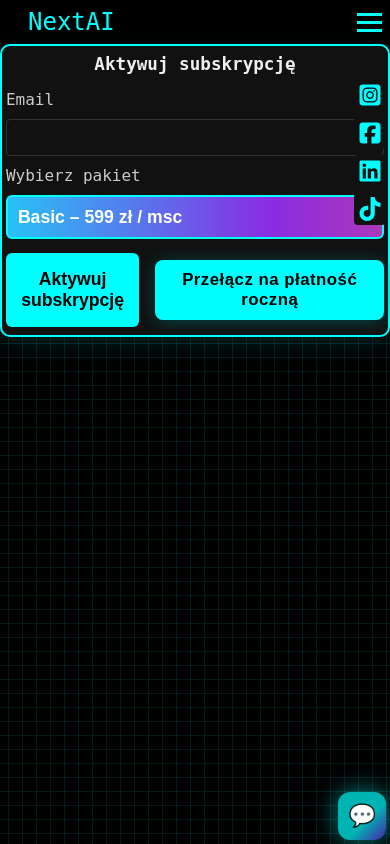
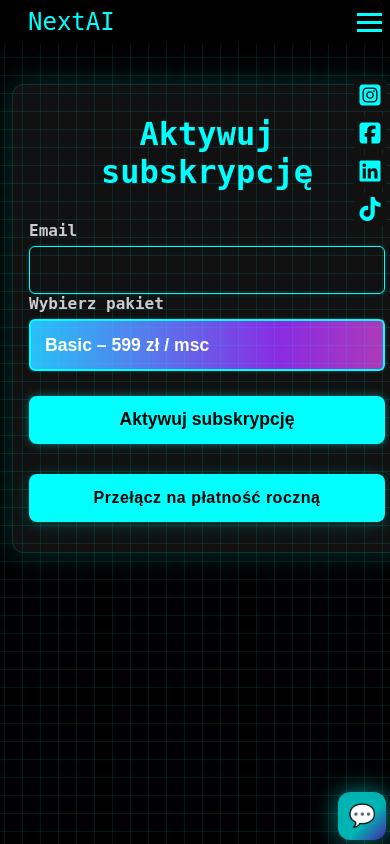
Before and after one commit to MatysiakQ/NextAI, a PHP site: page /sub/subskrypcja.html in a window 390 px wide. Run offline with PHP 8.4, Linux system fonts and the light colour scheme; some libraries are stand-ins or nearby versions.

Commit message:
SUB w koncu wygladanormalnie

```diff
--- a/sub/subskrypcja.css
+++ b/sub/subskrypcja.css
@@ -1,6 +1,5 @@
+/* subskrypcja.css – poprawiona i zoptymalizowana wersja formularza */
 @import url('../main/style.css');
-
-/* Unikalne dla subskrypcja.html */
 
 :root {
   --accent-premium: #8A2BE2;
@@ -12,17 +11,151 @@ body {
   background: var(--background-dark);
   color: var(--text-light);
   min-height: 100vh;
-  /* Usuń padding jeśli niepotrzebny, bo main/style.css już ustawia */
+  padding: 0;
+  margin: 0;
 }
 
 .packages {
-  max-width: 840px;
-  padding: 40px;
-  margin: 0 auto;
+  width: 100%;
+  max-width: 880px;
+  padding: 80px 40px;
   background: #111;
-  border-radius: 10px;
+  border-radius: 12px;
   box-shadow: 0 0 30px rgba(0, 255, 255, 0.2);
+  border: 1px solid #0ff2;
+  margin: 100px auto;
+  display: flex;
+  flex-direction: column;
+  align-items: center;
+}
+
+.section-title {
+  font-size: 2rem;
+  margin-bottom: 30px;
+  color: var(--accent-default);
+  text-align: center;
+}
+
+/* Formularz */
+#subscription-form {
+  width: 100%;
+  max-width: 520px;
+  display: flex;
+  flex-direction: column;
+  gap: 24px;
+}
+
+label {
+  font-weight: bold;
+  color: #b8f6f6;
+  margin-bottom: 6px;
+  display: block;
+}
+
+input[type="email"],
+select {
+  width: 100%;
+  padding: 14px;
+  border: 1px solid var(--accent-default);
+  border-radius: 6px;
+  background: #111;
+  color: #0ff;
+  font-size: 1rem;
+  transition: border 0.3s, box-shadow 0.3s;
+  box-shadow: 0 0 4px #0ff3;
+  box-sizing: border-box;
+}
+
+input[type="email"]:focus,
+select:focus {
+  outline: none;
+  border-color: #00e6e6;
+  box-shadow: 0 0 8px #00e6e6;
+}
+
+#plan {
+  background: linear-gradient(90deg, #0ff, #8A2BE2, #ff5c5c);
+  color: #fff;
   border: 2px solid var(--accent-default);
+  font-weight: bold;
+  font-size: 1.1rem;
+  appearance: none;
+  background-size: 200%;
+  animation: gradient-move 3s infinite;
+}
+
+@keyframes gradient-move {
+  0% { background-position: 0%; }
+  100% { background-position: 100%; }
+}
+
+#plan option {
+  background: #111;
+  color: #fff;
+  font-weight: bold;
+}
+
+.button-wrapper-flex {
+  display: flex;
+  flex-wrap: nowrap;
+  justify-content: center;
+  gap: 16px;
+  margin-top: 10px;
+  align-items: stretch;
+}
+
+.subscribe-button,
+#billing-switch {
+  display: flex;
+  align-items: center;
+  justify-content: center;
+  padding: 14px 28px;
+  font-size: 1rem;
+  font-weight: bold;
+  border: none;
+  border-radius: 8px;
+  cursor: pointer;
+  transition: all 0.3s ease;
+  min-width: 200px;
+  text-align: center;
+  white-space: nowrap;
+  box-sizing: border-box;
+  height: 48px;
+  line-height: 1;
+}
+
+.subscribe-button {
+  background: linear-gradient(135deg, #0ff, #00e6e6);
+  color: #000;
+  box-shadow: 0 0 10px #0ff6;
+}
+
+#billing-switch {
+  background: var(--accent-default);
+  color: #000;
+  margin-top: 14px;
+}
+
+.subscribe-button:hover,
+#billing-switch:hover {
+  transform: scale(1.05);
+  box-shadow: 0 0 16px #0ff;
+}
+
+#card-errors {
+  display: none;
+  margin-top: 16px;
+  padding: 10px 16px;
+  background: rgba(255, 92, 92, 0.1);
+  border-left: 4px solid #ff5c5c;
+  border-radius: 8px;
+  color: #ff5c5c;
+  font-weight: bold;
+  font-size: 0.95rem;
+}
+
+#card-errors.active {
+  display: block;
 }
 
 .form-success {
@@ -34,198 +167,20 @@ body {
   animation: fadeIn 0.5s ease-in-out forwards;
 }
 
-@keyframes fadeIn {
-  from { opacity: 0; transform: translateY(10px); }
-  to { opacity: 1; transform: translateY(0); }
-}
+@media (max-width: 768px) {
+  .packages {
+    margin: 40px 12px;
+    padding: 30px 16px;
+  }
 
-.animate-fade-in {
-  opacity: 0;
-  animation: fadeIn 1s ease forwards;
-  animation-delay: 0.3s;
-}
+  .button-wrapper-flex {
+    flex-direction: column;
+    align-items: stretch;
+  }
 
-.button-wrapper-flex {
-  display: flex;
-  gap: 16px;
-  justify-content: center;
-  align-items: center;
-}
-.button-wrapper-flex .subscribe-button,
-.button-wrapper-flex #billing-switch {
-  margin-top: 0;
-}
-
-.form-left {
-  display: flex;
-  flex-direction: column;
-  gap: 15px;
-}
-.form-right {
-  display: flex;
-  flex-direction: column;
-  gap: 15px;
-}
-
-.invoice-fields {
-  display: grid;
-  gap: 12px;
-  transition: all 0.3s ease;
-  opacity: 1;
-}
-.invoice-fields.hidden {
-  opacity: 0;
-  height: 0;
-  overflow: hidden;
-  pointer-events: none;
-}
-
-.credit-card-container {
-  display: flex;
-  justify-content: center;
-  margin-bottom: 20px;
-}
-.credit-card {
-  background: linear-gradient(135deg, #1f1f1f, #3a3a3a);
-  border-radius: 16px;
-  padding: 24px;
-  width: 100%;
-  box-shadow: 0 0 30px rgba(0, 255, 255, 0.25);
-  display: flex;
-  flex-direction: column;
-  gap: 16px;
-  position: relative;
-  border: 2px solid var(--accent-default);
-  animation: glitch-border 1.5s infinite;
-  overflow: hidden;
-}
-@keyframes glitch-border {
-  0%, 100% { box-shadow: 0 0 0 transparent; }
-  20% { box-shadow: 0 0 4px #0ff; }
-  40% { box-shadow: -2px 0 5px #8A2BE2; }
-  60% { box-shadow: 2px 0 5px #0ff; }
-  80% { box-shadow: 0 0 8px #8A2BE2; }
-}
-
-.card-top input,
-.card-middle .stripe-input,
-.card-bottom .stripe-input {
-  background: transparent;
-  border: none;
-  border-bottom: 1px solid var(--accent-default);
-  color: #fff;
-  font-size: 1rem;
-  padding: 6px 0;
-  font-family: 'Source Code Pro', monospace;
-  width: 100%;
-}
-
-.mastercard-logo {
-  position: absolute;
-  top: 12px;
-  right: 16px;
-  width: 50px;
-  height: auto;
-  opacity: 0.85;
-  filter: drop-shadow(0 0 4px rgba(255, 255, 255, 0.15));
-}
-.card-bottom {
-  display: flex;
-  gap: 20px;
-}
-
-#plan {
-  display: block;
-  width: 100%;
-  padding: 10px;
-  background: linear-gradient(90deg, #0ff, #8A2BE2, #ff5c5c);
-  color: #fff;
-  font-weight: bold;
-  font-size: 1.1rem;
-  border: 2px solid var(--accent-default);
-  border-radius: 6px;
-  appearance: none;
-  -webkit-appearance: none;
-  -moz-appearance: none;
-  background-size: 200%;
-  animation: gradient-move 3s infinite;
-}
-#plan option {
-  background: #111;
-  color: #fff;
-  font-weight: bold;
-}
-@keyframes gradient-move {
-  0% { background-position: 0%; }
-  100% { background-position: 100%; }
-}
-
-#billing-switch {
-  padding: 10px 24px;
-  background: var(--accent-default);
-  color: #000;
-  border: none;
-  border-radius: 8px;
-  cursor: pointer;
-  font-weight: bold;
-  font-size: 1.05rem;
-  box-shadow: 0 2px 16px #0ff4, 0 1.5px 8px #000a;
-  transition: background 0.3s, color 0.3s, box-shadow 0.3s, transform 0.2s;
-  outline: none;
-}
-#billing-switch:hover, #billing-switch:focus {
-  background: #00e6e6;
-  color: #111;
-  box-shadow: 0 0 24px #0ff8, 0 1.5px 8px #000a;
-  transform: scale(1.04);
-}
-
-#card-errors {
-  color: #ff5c5c;
-  font-size: 0.9rem;
-}
-
-@media (max-width: 900px) {
-  .packages {
-    max-width: 99vw;
-    padding: 18px 2vw;
-  }
-  .form-left, .form-right {
-    gap: 10px;
-  }
-  .credit-card {
+  .subscribe-button,
+  #billing-switch {
+    width: 100%;
     padding: 12px;
-    border-radius: 10px;
-    font-size: 0.97em;
   }
 }
-
-@media (max-width: 600px) {
-  .packages {
-    padding: 8px 1vw;
-    max-width: 100vw;
-  }
-  .section-title {
-    font-size: 1.1rem;
-    margin-bottom: 16px;
-  }
-  .credit-card {
-    padding: 6px;
-    border-radius: 7px;
-    font-size: 0.95em;
-  }
-  .mastercard-logo {
-    width: 32px;
-    top: 4px;
-    right: 6px;
-  }
-  .button-wrapper {
-    margin-top: 4px;
-  }
-  .invoice-fields {
-    gap: 6px;
-  }
-  .background-grid {
-    background-size: 14px 14px;
-  }
-}
--- a/sub/subskrypcja.js
+++ b/sub/subskrypcja.js
@@ -1,4 +1,3 @@
-// subskrypcja.js
 document.addEventListener("DOMContentLoaded", function () {
   const form = document.getElementById("subscription-form");
   const billingSwitch = document.getElementById("billing-switch");
@@ -43,7 +42,9 @@ document.addEventListener("DOMContentLoaded", function () {
   form.addEventListener("submit", async (e) => {
     e.preventDefault();
 
+    // Reset błędów
     errorBox.textContent = "";
+    errorBox.classList.remove("active");
     loader.classList.remove("hidden");
     successBox.classList.add("hidden");
 
@@ -53,6 +54,7 @@ document.addEventListener("DOMContentLoaded", function () {
 
     if (!email || !/\S+@\S+\.\S+/.test(email)) {
       errorBox.textContent = "Podaj poprawny adres e-mail.";
+      errorBox.classList.add("active");
       loader.classList.add("hidden");
       return;
     }
@@ -71,10 +73,12 @@ document.addEventListener("DOMContentLoaded", function () {
         window.location.href = data.url;
       } else {
         errorBox.textContent = data.message || "Wystąpił błąd podczas przekierowania.";
+        errorBox.classList.add("active");
       }
     } catch (err) {
       console.error(err);
       errorBox.textContent = "Błąd połączenia z serwerem.";
+      errorBox.classList.add("active");
     } finally {
       loader.classList.add("hidden");
     }
```
